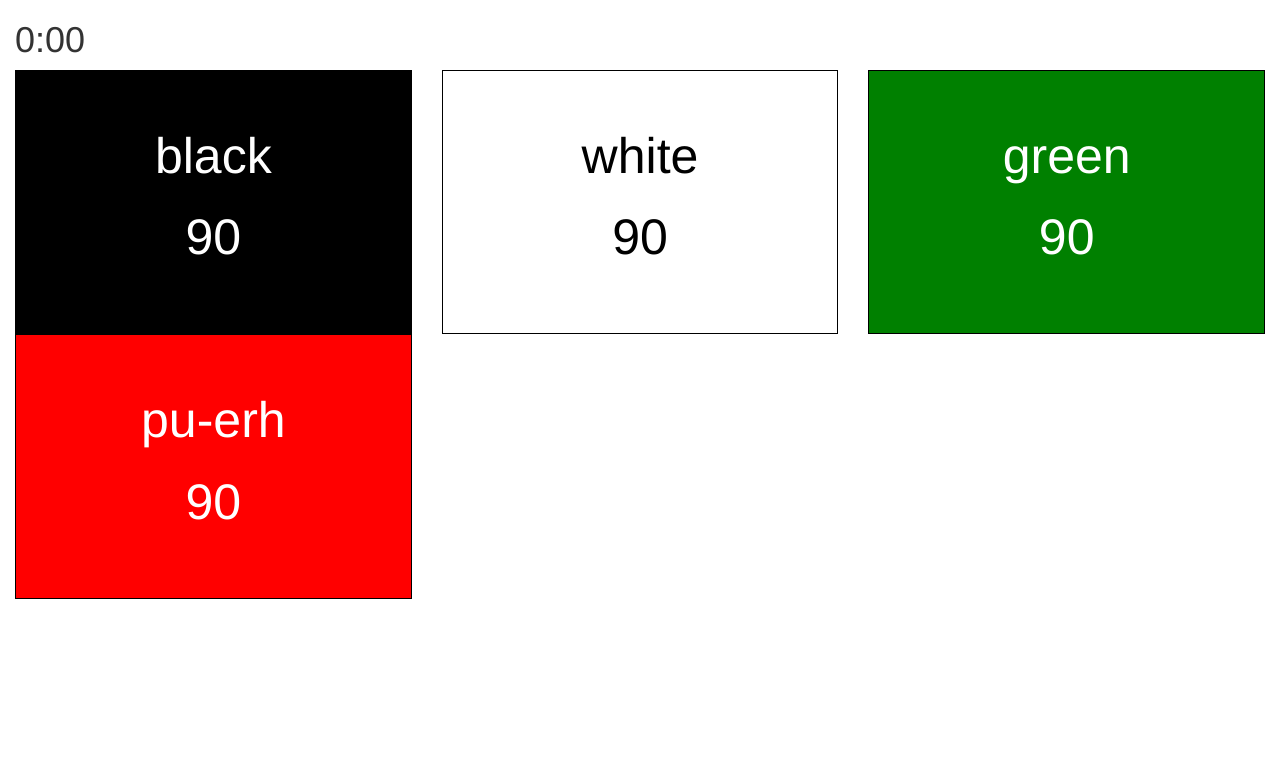
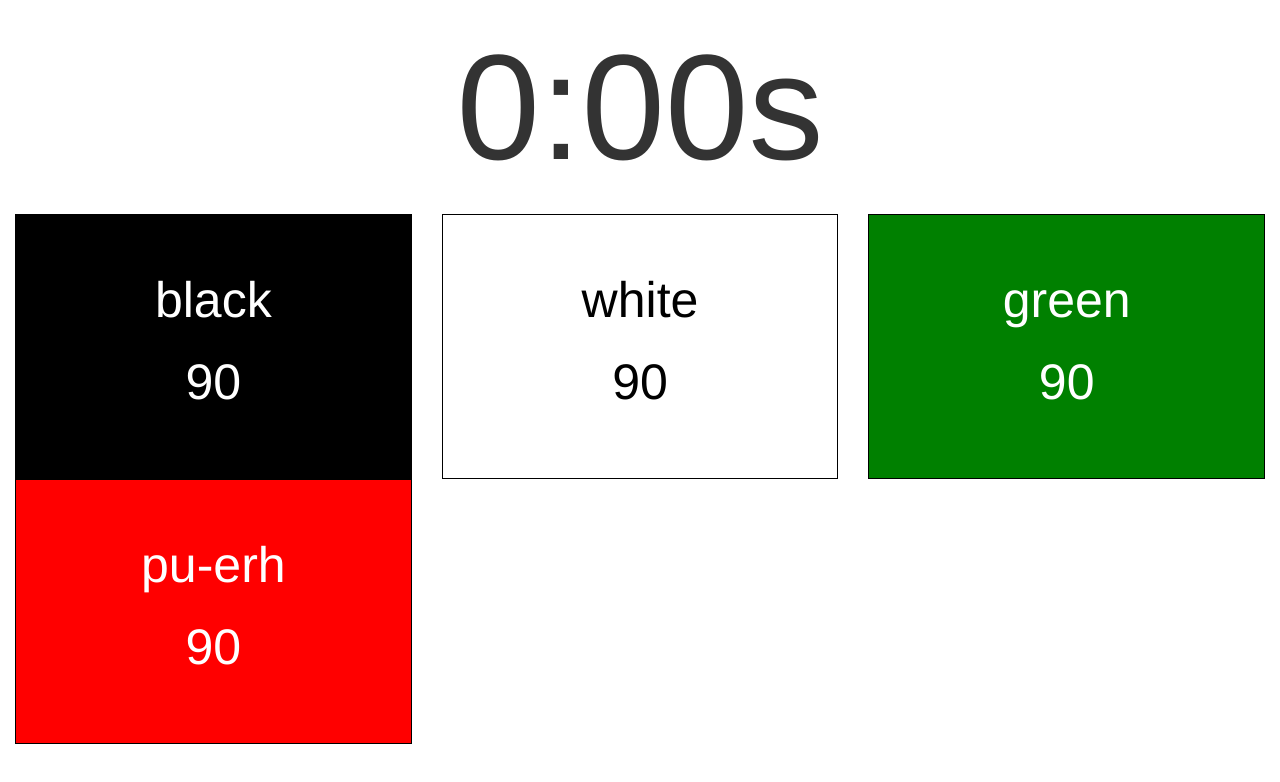
Before and after one commit to pcieslik/teatimer, a plain HTML site: page index.html in a window 1280 px wide. Drawn offline with Linux system fonts and the light colour scheme.

Commit message:
new styles for timer

```diff
--- a/controller.js
+++ b/controller.js
@@ -23,10 +23,10 @@ function Timer(){
 		var seconds = (this.remainingTime() % 60);
 
 		if(seconds < 10){
-			return minutes + ":0" + seconds;
+			return minutes + ":0" + seconds + "s";
 		}
 
-        return minutes + ":" + seconds;
+        return minutes + ":" + seconds + "s";
     }, this);
 
 	self.start = function(seconds){
--- a/index.html
+++ b/index.html
@@ -7,8 +7,8 @@
 	</head>
 	<body>
 		<div class="container-fluid">
-			<div>
-				<h1 data-bind="text: timer.remainingTimeFormatted"></h1>
+			<div id="timer">
+				<span data-bind="text: timer.remainingTimeFormatted"></span>
 			</div>
 
 			<div class="row" data-bind='foreach: teas'>
--- a/tiles.css
+++ b/tiles.css
@@ -1,3 +1,8 @@
+#timer{
+	font-size: 150px;
+	text-align: center;
+}
+
 .tea-tile{
 	border: 1px solid black;
 	font-size: 50px;
```
